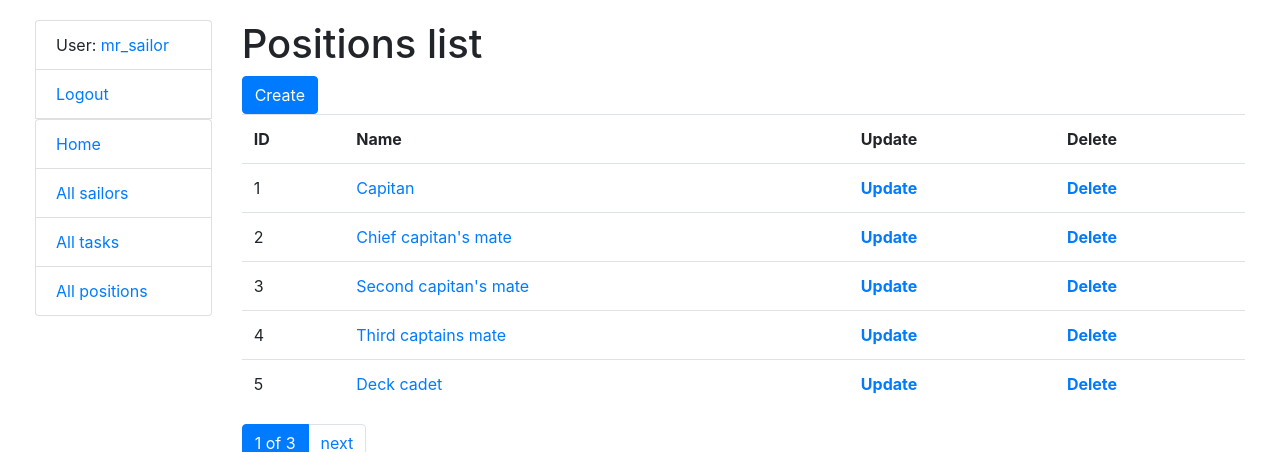
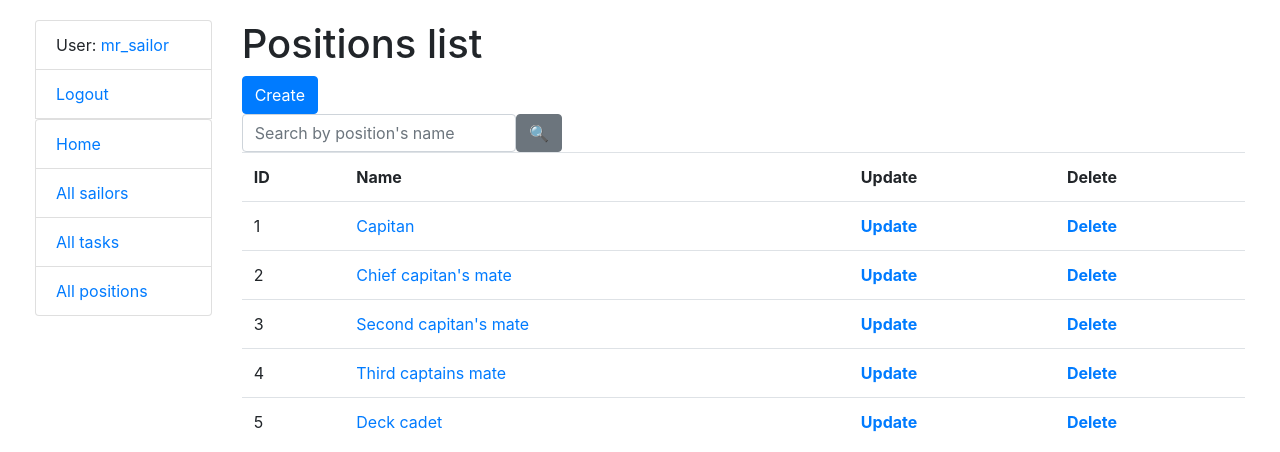
Before and after one commit to phaishuk/ship-task-manager, a Django app: page /positions/ in a window 1280 px wide. Shown: the top 452 px of the page. Run offline with Django 4.2, Linux system fonts and the light colour scheme; a user stored in the database is signed in; data comes from the database, SQL or seed files in the repository; some libraries are stand-ins or nearby versions.

Commit message:
search for general views configured

```diff
--- a/sailors_app/forms.py
+++ b/sailors_app/forms.py
@@ -91,3 +91,36 @@ class TaskForm(forms.ModelForm):
     class Meta:
         model = Task
         fields = "__all__"
+
+
+class SearchSailors(forms.Form):
+    first_name = forms.CharField(
+        max_length=50,
+        required=False,
+        label="",
+        widget=forms.TextInput(
+            attrs={"placeholder": "Search by sailor's name"}
+        ),
+    )
+
+
+class SearchTasks(forms.Form):
+    name = forms.CharField(
+        max_length=50,
+        required=False,
+        label="",
+        widget=forms.TextInput(
+            attrs={"placeholder": "Search by task's name"}
+        ),
+    )
+
+
+class SearchPositions(forms.Form):
+    name = forms.CharField(
+        max_length=50,
+        required=False,
+        label="",
+        widget=forms.TextInput(
+            attrs={"placeholder": "Search by position's name"}
+        ),
+    )
--- a/sailors_app/views.py
+++ b/sailors_app/views.py
@@ -5,7 +5,8 @@ from django.urls import reverse_lazy
 from django.views import generic
 
 from sailors_app.forms import (
-    SailorCreationForm, SailorUpdateForm, TaskForm
+    SailorCreationForm, SailorUpdateForm, TaskForm, SearchSailors,
+    SearchPositions, SearchTasks
 )
 from sailors_app.models import Task, Sailor, Position
 
@@ -33,9 +34,28 @@ class SailorListView(LoginRequiredMixin, generic.ListView):
     model = Sailor
     paginate_by = 5
 
+    def get_context_data(self, *, object_list=None, **kwargs):
+        context = super(SailorListView, self).get_context_data(**kwargs)
+
+        title = self.request.GET.get("title", "")
+        context["first_name"] = SearchSailors(initial={
+            "title": title
+        })
+
+        return context
+
+    def get_queryset(self):
+        queryset = Sailor.objects.all().select_related("position")
+        first_name = self.request.GET.get("first_name")
+
+        if first_name:
+            return queryset.filter(first_name__icontains=first_name)
+        return queryset
+
 
 class SailorDetailView(LoginRequiredMixin, generic.DetailView):
     model = Sailor
+    queryset = Sailor.objects.prefetch_related("tasks__assignees")
 
 
 class SailorCreateView(LoginRequiredMixin, generic.CreateView):
@@ -59,10 +79,27 @@ class TaskListView(LoginRequiredMixin, generic.ListView):
     model = Task
     paginate_by = 5
 
+    def get_context_data(self, *, object_list=None, **kwargs):
+        context = super(TaskListView, self).get_context_data(**kwargs)
+
+        title = self.request.GET.get("title", "")
+        context["name"] = SearchTasks(initial={
+            "title": title
+        })
+
+        return context
+
+    def get_queryset(self):
+        queryset = Task.objects.all()
+        name = self.request.GET.get("name")
+
+        if name:
+            return queryset.filter(name__icontains=name)
+        return queryset
+
 
 class TaskDetailView(LoginRequiredMixin, generic.DetailView):
     model = Task
-
 
 class TaskCreateView(LoginRequiredMixin, generic.CreateView):
     model = Task
@@ -85,6 +122,24 @@ class PositionListView(LoginRequiredMixin, generic.ListView):
     model = Position
     paginate_by = 5
 
+    def get_context_data(self, *, object_list=None, **kwargs):
+        context = super(PositionListView, self).get_context_data(**kwargs)
+
+        title = self.request.GET.get("title", "")
+        context["name"] = SearchPositions(initial={
+            "title": title
+        })
+
+        return context
+
+    def get_queryset(self):
+        queryset = Position.objects.all()
+        name = self.request.GET.get("name")
+
+        if name:
+            return queryset.filter(name__icontains=name)
+        return queryset
+
 
 class PositionDetailView(LoginRequiredMixin, generic.DetailView):
     model = Position
--- /dev/null
+++ b/templates/includes/search_input_form_position&task.html
@@ -0,0 +1,5 @@
+{% load crispy_forms_filters %}
+<form action="" method="get" class="form-inline">
+  {{ name| crispy }}
+  <input type="submit" value="🔍" class="btn btn-secondary">
+</form>
--- /dev/null
+++ b/templates/includes/search_input_form_sailor.html
@@ -0,0 +1,5 @@
+{% load crispy_forms_filters %}
+<form action="" method="get" class="form-inline">
+  {{ first_name| crispy }}
+  <input type="submit" value="🔍" class="btn btn-secondary">
+</form>
--- a/templates/sailors_app/position_list.html
+++ b/templates/sailors_app/position_list.html
@@ -7,7 +7,7 @@
   <a href="{% url 'sailors_app:position-create' %}" class="btn btn-primary link-to-page">
       Create
   </a>
-
+    {% include "includes/search_input_form_position&task.html" %}
   {% if position_list %}
     <table class="table">
       <tr>
@@ -36,6 +36,6 @@
     </table>
 
   {% else %}
-      <p>There are no manufacturers in the service.</p>
+      <p>There are no positions in the service.</p>
   {% endif %}
 {% endblock %}
--- a/templates/sailors_app/sailor_list.html
+++ b/templates/sailors_app/sailor_list.html
@@ -7,7 +7,7 @@
    <a href="{% url 'sailors_app:sailor-create' %}" class="btn btn-primary link-to-page">
       Create
    </a>
-
+      {% include "includes/search_input_form_sailor.html" %}
     {% if sailor_list %}
     <table class="table">
       <tr>
--- a/templates/sailors_app/task_list.html
+++ b/templates/sailors_app/task_list.html
@@ -7,6 +7,7 @@
   <a href="{% url 'sailors_app:task-create' %}" class="btn btn-primary link-to-page">
     Create
   </a>
+    {% include "includes/search_input_form_position&task.html" %}
   {% if  task_list %}
     <table class="table">
       <tr>
```
